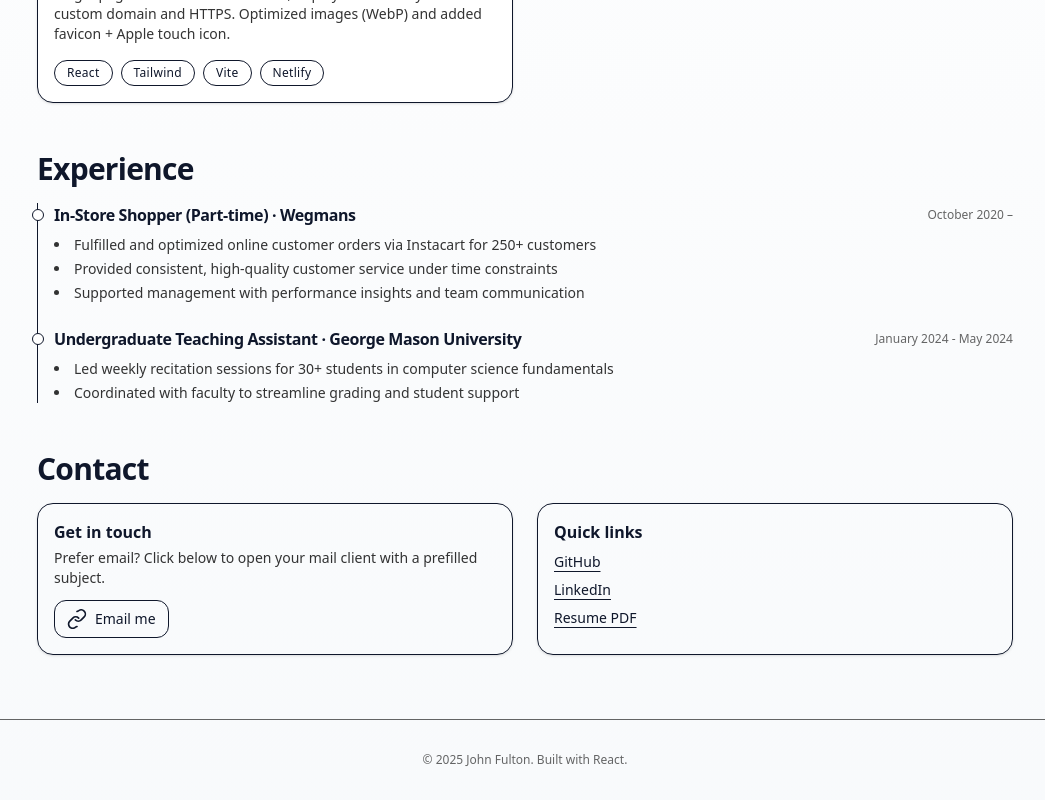
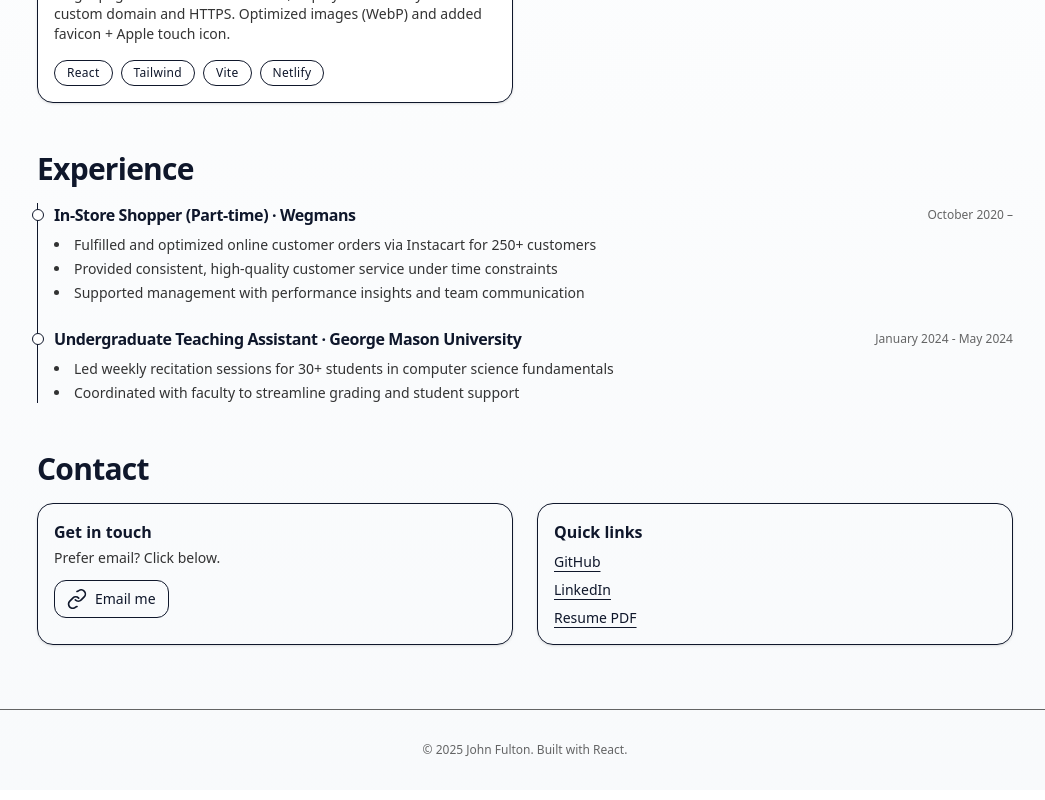
Before and after one commit to jfulton4/my-portfolio, a React (Vite) app: page / in a window 1280 px wide. Shown: the part 794-1594 px from the top of the page, without its empty margins (115-1160 px from the left). Built offline with nearby package versions, Linux system fonts and the light colour scheme.

Commit message:
made email message sound more natural

```diff
--- a/src/App.jsx
+++ b/src/App.jsx
@@ -294,7 +294,7 @@ function Contact() {
       <div className="grid md:grid-cols-2 gap-6">
         <div className="rounded-2xl border p-4 shadow-sm">
           <h4 className="font-semibold">Get in touch</h4>
-          <p className="text-sm text-black/80 mt-1">Prefer email? Click below to open your mail client with a prefilled subject.</p>
+          <p className="text-sm text-black/80 mt-1">Prefer email? Click below.</p>
           <a
             href={`${data.links.email}?subject=${encodeURIComponent("Hello from your portfolio site")}`}
             className="inline-flex items-center gap-2 mt-3 border rounded-xl px-3 py-2 text-sm hover:bg-black/5"
```
